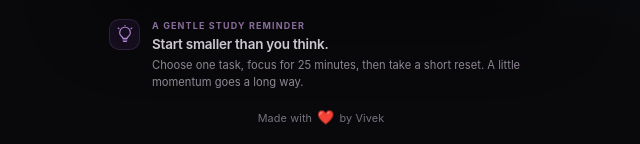
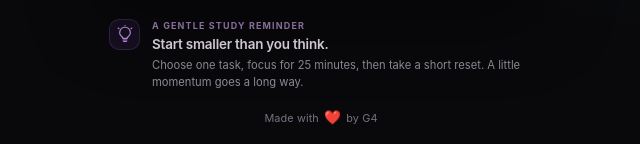
Before and after one commit to Vivek-web27/Acamics, a plain HTML site: page frontend/index.html in a window 1280 px wide. Shown: the part 669-813 px from the top of the page, 319-959 px from the left. Drawn offline with Linux system fonts and the light colour scheme; a script that the page names is missing.

Commit message:
Update login page credit

```diff
--- a/frontend/index.html
+++ b/frontend/index.html
@@ -75,7 +75,7 @@
       </div>
     </main>
 
-    <footer class="auth-footer">Made with <span aria-label="love">❤️</span> by Vivek</footer>
+    <footer class="auth-footer">Made with <span aria-label="love">❤️</span> by G4</footer>
   </div>
 
   <script>if ('serviceWorker' in navigator) navigator.serviceWorker.register('./sw.js', { scope: './' }).catch(console.error);</script>
```
